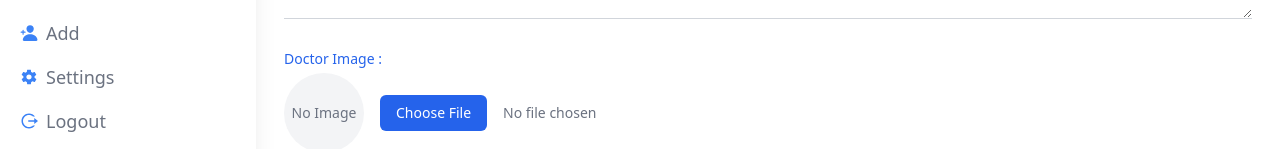
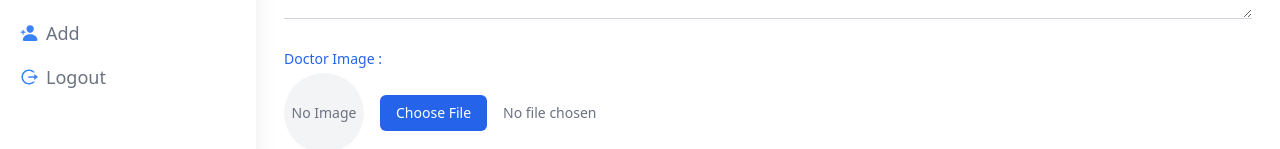
Before and after one commit to SaifD227/Doctor-fronted, a React (Vite) app: page /clinic/edit in a window 1280 px wide. Shown: the part 457-606 px from the top of the page. Built offline with nearby package versions, Linux system fonts and the light colour scheme.

Commit message:
setting remove

```diff
--- a/src/Components/Sidebar/sidebar.tsx
+++ b/src/Components/Sidebar/sidebar.tsx
@@ -12,7 +12,6 @@ import { FaKey } from "react-icons/fa";
 import { TbBrandAppleFilled } from "react-icons/tb";
 import { BiSolidClinic } from "react-icons/bi";
 import { RiLogoutCircleRLine } from "react-icons/ri";
-import { IoMdSettings } from "react-icons/io";
 
 type SidebarProps = {
   isSidebarOpen: boolean;
@@ -80,10 +79,7 @@ const Sidebar: React.FC<SidebarProps> = ({ isSidebarOpen, handleLogout }) => {
               <IoPersonAdd  className="text-blue-500" />
               <Link to="#">Add</Link>
             </li>
-            <li className="hover:bg-gray-700 p-1 text-gray-500  flex items-center gap-2 text-lg font-medium rounded-md">
-              <IoMdSettings  className="text-blue-500" />
-              <Link to="#">Settings</Link>
-            </li>
+
             <li className="hover:bg-gray-700 p-1 text-gray-500  flex items-center gap-2 text-lg font-medium rounded-md">
               <RiLogoutCircleRLine  className="text-blue-500" />
               <button onClick={handleLogout} className="text-left">
```
